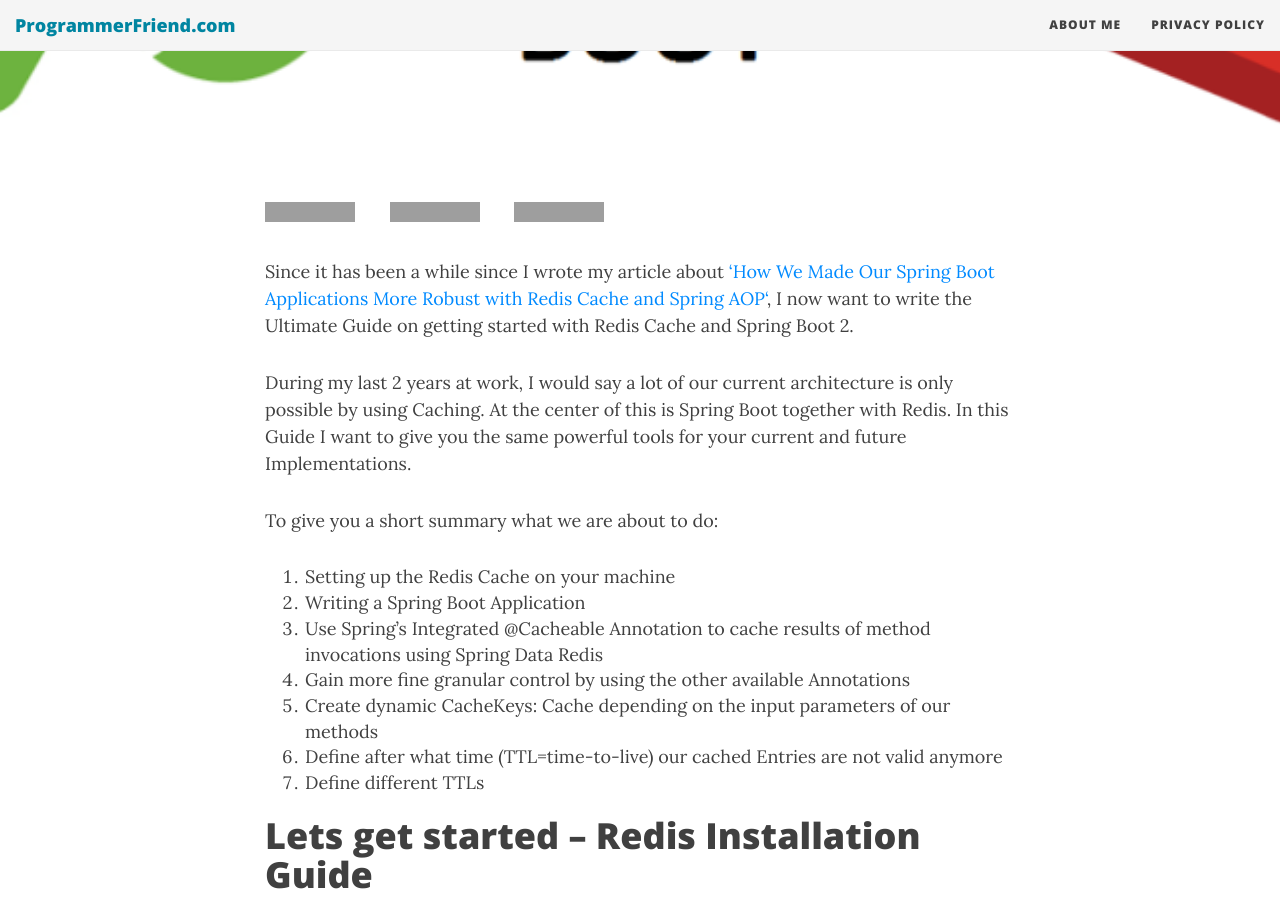
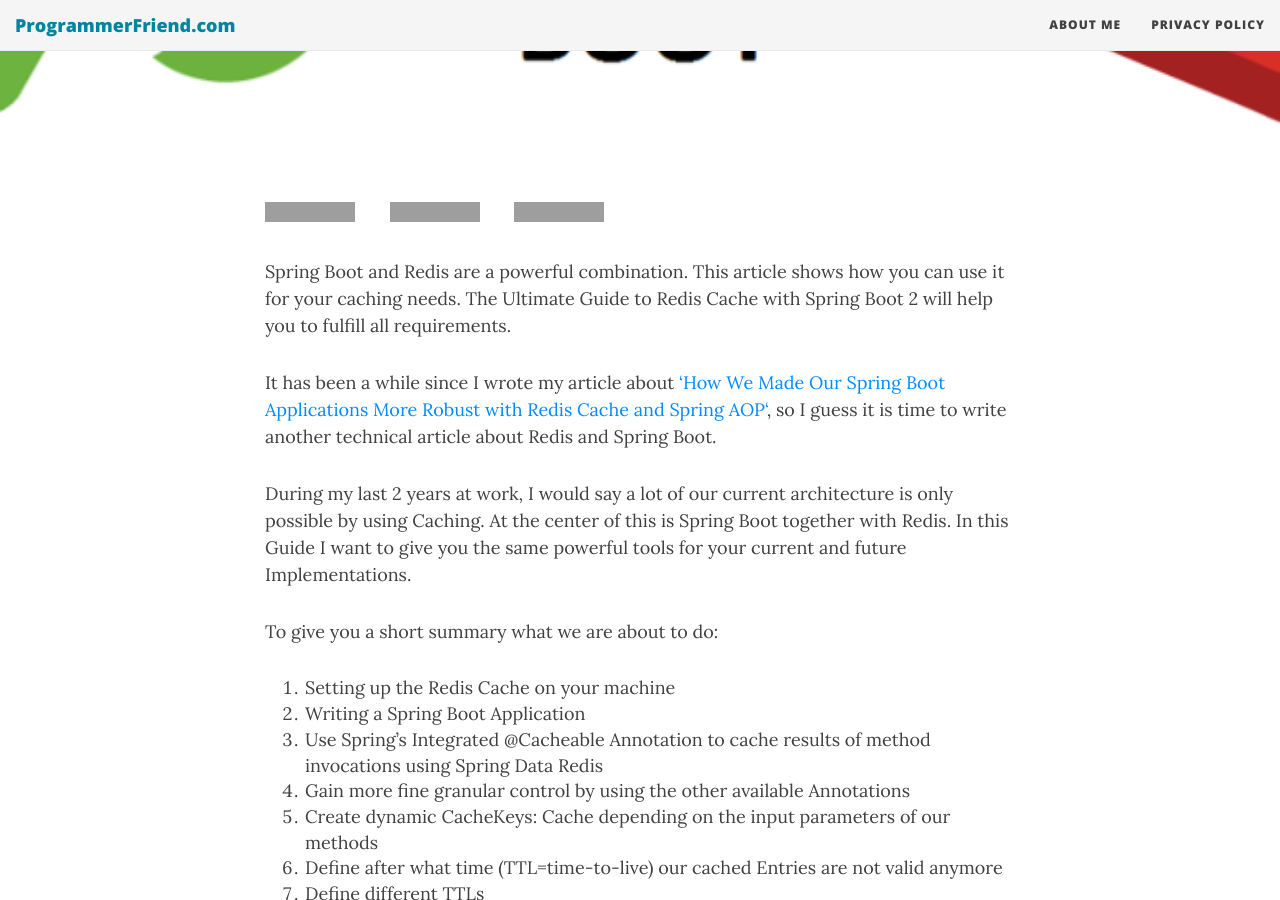
Before and after one commit to programmerfriend/programmerfriend.github.io, a Jekyll site: the page built from _posts/2019-04-26-ultimate-boot-redis-guide.md, in a window 1280 px wide and 900 px high, scrolled down 425 px. Built offline with Jekyll 4.4.1, drawn with Linux system fonts in a browser that asks for light colours; nearby versions of some CDN libraries; grey boxes are pictures that could not be loaded.

Commit message:
Slightly updated Ultimate Boot Redis guide intro
Let's see if the new text will help the CTR a bit.

```diff
--- a/_posts/2019-04-26-ultimate-boot-redis-guide.md
+++ b/_posts/2019-04-26-ultimate-boot-redis-guide.md
@@ -9,7 +9,9 @@
 tags: [spring-boot, redis]
 ---
 
-Since it has been a while since I wrote my article about [‘How We Made Our Spring Boot Applications More Robust with Redis Cache and Spring AOP‘]({% post_url 2019-01-16-more-robust-boot-with-redis-cache-and-spring-aop %}), I now want to write the Ultimate Guide on getting started with Redis Cache and Spring Boot 2.
+Spring Boot and Redis are a powerful combination. This article shows how you can use it for your caching needs. The Ultimate Guide to Redis Cache with Spring Boot 2 will help you to fulfill all requirements.
+
+It has been a while since I wrote my article about [‘How We Made Our Spring Boot Applications More Robust with Redis Cache and Spring AOP‘]({% post_url 2019-01-16-more-robust-boot-with-redis-cache-and-spring-aop %}), so I guess it is time to write another technical article about Redis and Spring Boot.
 
 During my last 2 years at work, I would say a lot of our current architecture is only possible by using Caching. At the center of this is Spring Boot together with Redis. In this Guide I want to give you the same powerful tools for your current and future Implementations.
 
```
